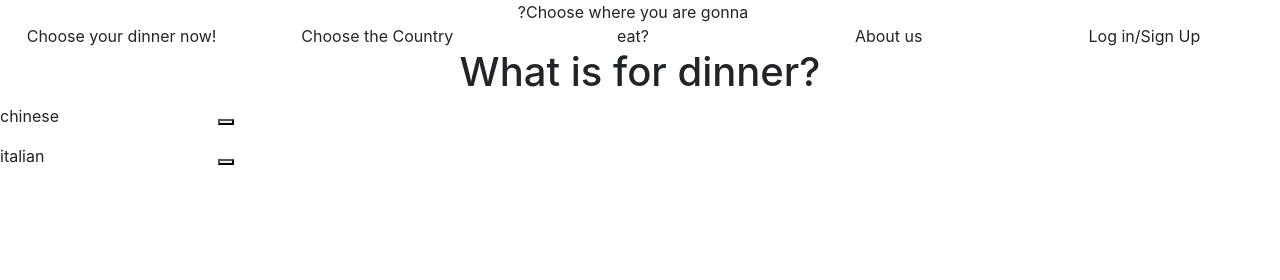
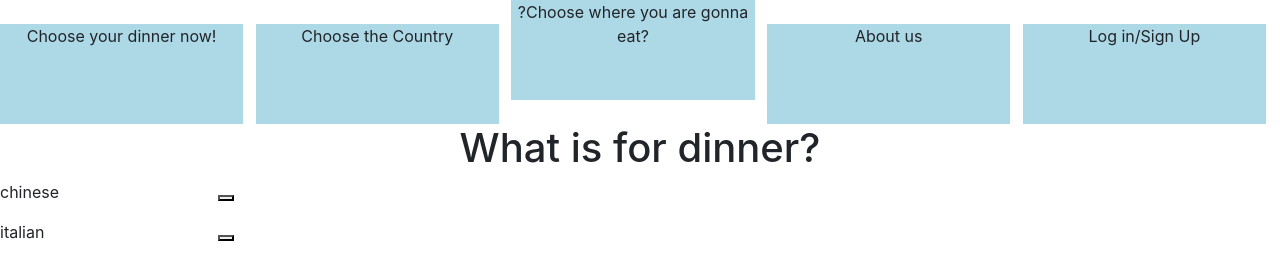
Before and after one commit to Code-Institute-Submissions/Whats-for-dinner, a plain HTML site: page index.html in a window 1280 px wide. Drawn offline with nearby package versions, Linux system fonts and the light colour scheme.

Commit message:
adding basic unfinished navbar and h1

```diff
--- a/assets/css/style.css
+++ b/assets/css/style.css
@@ -32,4 +32,7 @@ ul{
     width: 19%;
     margin: 0px;
     text-align: center;
+    height: 100px;
+    background-color: lightblue;
+    margin-right: 0px;
 }
--- a/index.html
+++ b/index.html
@@ -18,8 +18,8 @@
   </head>
 
   <body>
-    <header>
-      <div class="row navbar container-fluid">
+    <header class="no-gutters">
+      <div class="row navbar container-fluid ">
         <div class="col-12">
           <ul class="list-inline">
             <li class="list-inline-item nav-li-item">
```
